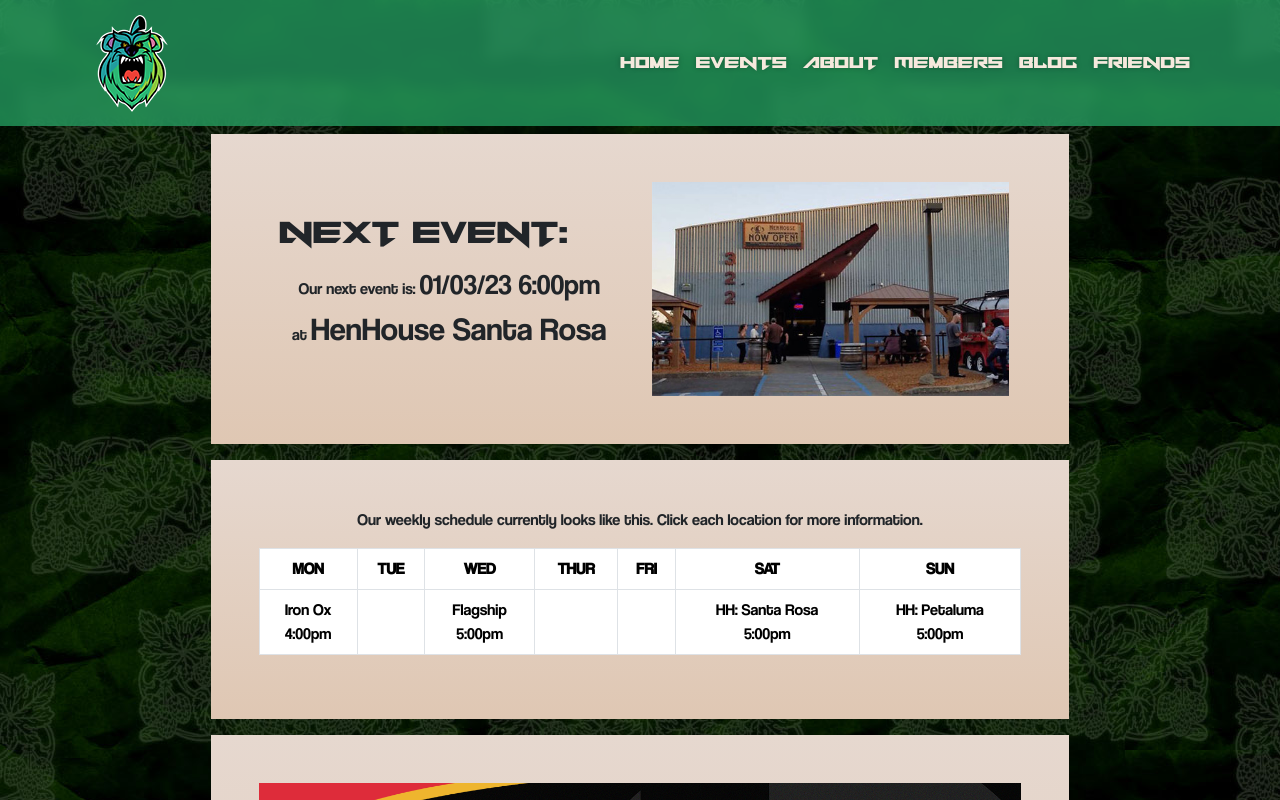
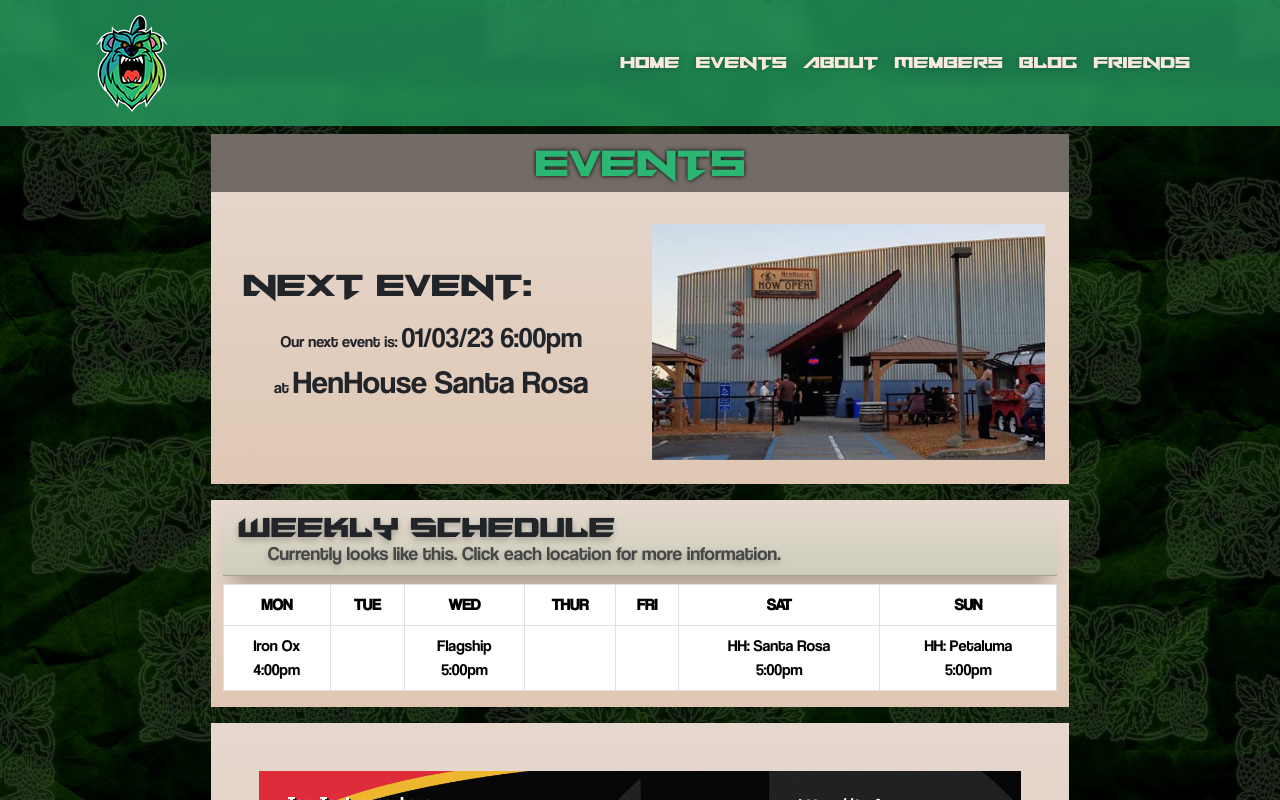
Before and after one commit to kjanred/hoppybair, a Next.js app: page /events in a window 1280 px wide. Shown: the top 800 px of the page. Built offline with nearby package versions, Linux system fonts and the light colour scheme.

Commit message:
created secondary heading format and style that willd be used on all pages

```diff
--- a/app/components/NextEvent.js
+++ b/app/components/NextEvent.js
@@ -5,7 +5,7 @@
 
 export default function NextEvent() {
     return (
-        <div className="container">
+        <div className="container p-4">
             <div className="row d-flex align-items-center">
                 <div className="col-12 col-md-6">
                 <h1 className={`${tarrgetFont.className} text-start ps-2`}>Next Event: </h1>
--- a/app/events/page.js
+++ b/app/events/page.js
@@ -21,7 +21,8 @@
   <>
     <div className="row p-2">
         <div className="col-md-2"><br /></div>
-        <div className="col-md-8 my-3 my-md-0 p-5 text-center homeCard">
+        <div className="col-md-8 my-3 my-md-0 p-0 text-center homeCard">
+        <h1 className={`${tarrgetFont.className} m-0 mb-2 text-center main`}>Events</h1>
 
          <NextEvent />
 
@@ -32,10 +33,9 @@
     <div className="row p-2">
         <div className="col-md-2"><br /></div>
 
-        <div className="col-md-8 my-3 my-md-0 p-5 text-center homeCard">
-
-        <p>Our weekly schedule currently looks like this. Click each location for more information.</p>
-          <table className='table table-bordered'>
+        <div className="col-md-8 my-3 my-md-0 homeCard">
+          <h2 className='sub'><span className={tarrgetFont.className} >Weekly Schedule </span><br /><span className='tag'>Currently looks like this. Click each location for more information.</span></h2>
+          <table className='table table-bordered text-center'>
                   <thead><tr><th>MON</th><th>TUE</th><th>WED</th><th>THUR</th><th>FRI</th><th>SAT</th><th>SUN</th></tr></thead>
                   <tbody><tr><td>Iron Ox<br />4:00pm</td> <td></td><td>Flagship<br /> 5:00pm</td><td></td><td></td><td>HH: Santa Rosa<br />5:00pm</td><td>HH: Petaluma<br />5:00pm</td></tr></tbody>
                 </table>
--- a/app/members/page.js
+++ b/app/members/page.js
@@ -27,7 +27,7 @@
     <div className="row g-0 mt-2">
         <div className="col-md-2"><br /></div>
         <div className="col-md-8 my-3 my-md-0 pb-3 homeCard teamCard">
-        <h1 className={`${tarrgetFont.className} ps-2 m-0 text-center main`}>Members</h1>
+        <h1 className={`${tarrgetFont.className} m-0 text-center main`}>Members</h1>
           <div className='container'>
             <div className='row d-flex align-items-center'>
 
--- a/app/style/globals.css
+++ b/app/style/globals.css
@@ -105,6 +105,23 @@
     text-shadow: 0px 0px 4px #000000;
     font-size: 3em;
   }
+  h2.sub {
+    border-bottom: 1px solid rgba(0, 0, 0, 0.25);
+    box-shadow: 0px 20px 20px -10px #00000040;
+    padding: 15px;
+    font-size: 2.25rem;
+    background: linear-gradient(#00000000, #2bb67320);
+    text-shadow: 0 3px 6px #00000040;
+    line-height: .6;
+  }
+
+
+  span.tag {
+    color: rgb(71, 71, 71);
+    font-size: 1.2rem;
+    padding-left: 30px;
+    display: inline-block;
+  }
 
 .teamCard {
     padding: 0px;
```
Also changed, not shown: app/page.js (+4 -4 lines).
